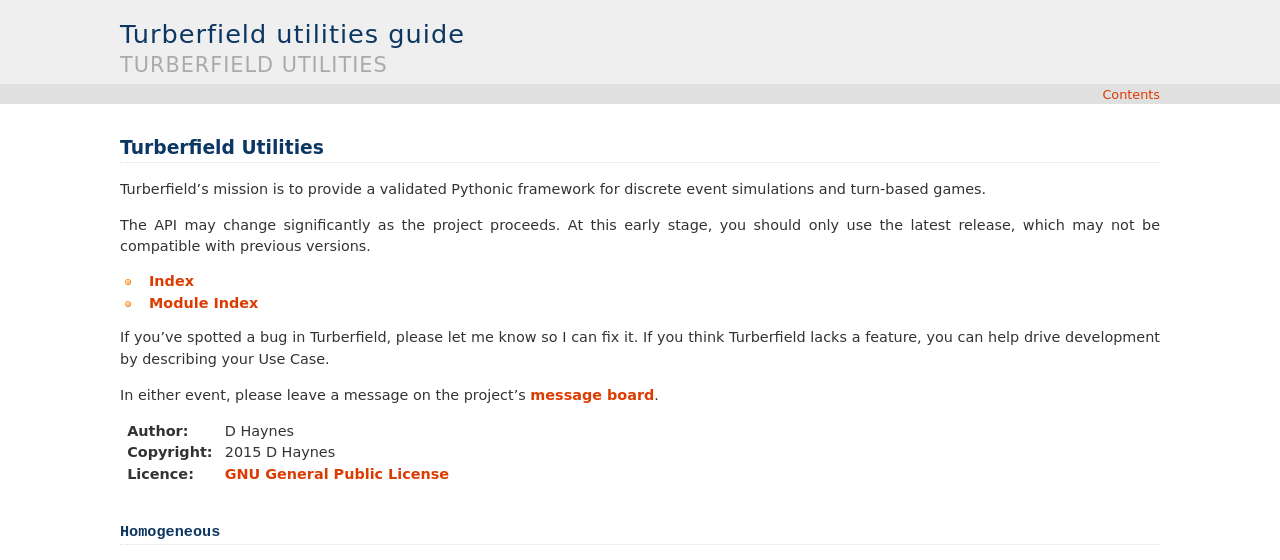
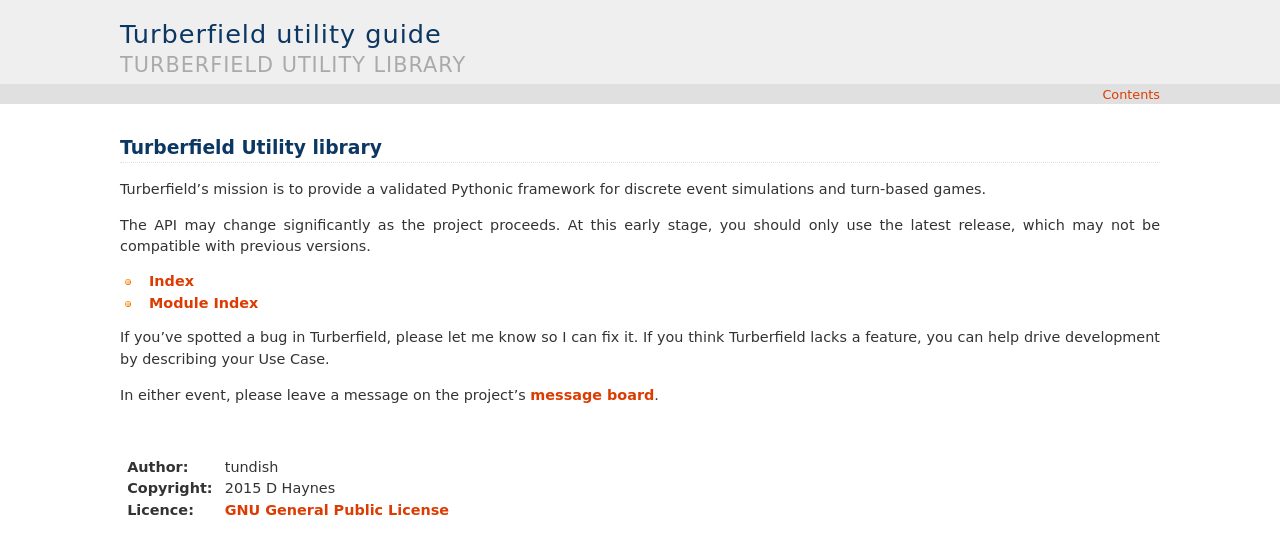
Before and after one commit to tundish/turberfield-utils, a Sphinx documentation site: the page built from turberfield/utils/doc/index.rst, in a window 1280 px wide, cut to the strip 0-560 px from the top of the page. Built offline with Sphinx 7.4.7, drawn with Linux system fonts in a browser that asks for light colours.

Commit message:
All sorts of tidy.

```diff
--- a/turberfield/utils/doc/conf.py
+++ b/turberfield/utils/doc/conf.py
@@ -53,7 +53,7 @@ source_suffix = '.rst'
 master_doc = 'index'
 
 # General information about the project.
-project = 'Turberfield-utils'
+project = 'turberfield-utils'
 copyright = '2015, D Haynes'
 author = 'D Haynes'
 
@@ -148,7 +148,7 @@ html_theme = "haiku"
 # The name for this set of Sphinx documents.  If None, it defaults to
 # "<project> v<release> documentation".
 #html_title = None
-html_title = "Turberfield utilities guide {}".format(release)
+html_title = "Turberfield utility guide {}".format(release)
 
 # A shorter title for the navigation bar.  Default is the same as html_title.
 #html_short_title = None
--- a/turberfield/utils/doc/index.rst
+++ b/turberfield/utils/doc/index.rst
@@ -1,8 +1,8 @@
 ..  Titling
     ##++::==~~--''``
 
-Turberfield Utilities
-=====================
+Turberfield Utility library
+===========================
 
 Turberfield's mission is to provide a validated Pythonic framework for discrete
 event simulations and turn-based games.
@@ -23,12 +23,16 @@ describing your Use Case.
 
 In either event, please leave a message on the project's `message board`_.
 
-:Author: D Haynes
+|
+
+:Author: tundish
 :Copyright: 2015 D Haynes
 :Licence: `GNU General Public License`_
 
-:py:class:`Homogeneous <turberfield.utils.homogeneous.Homogeneous>`
-===================================================================
+|
+
+:py:mod:`homogeneous <turberfield.utils.homogeneous>`
+=====================================================
 
 .. autoclass:: turberfield.utils.homogeneous.Homogeneous
    :members:
```
Also changed, not shown: 1 other file.
